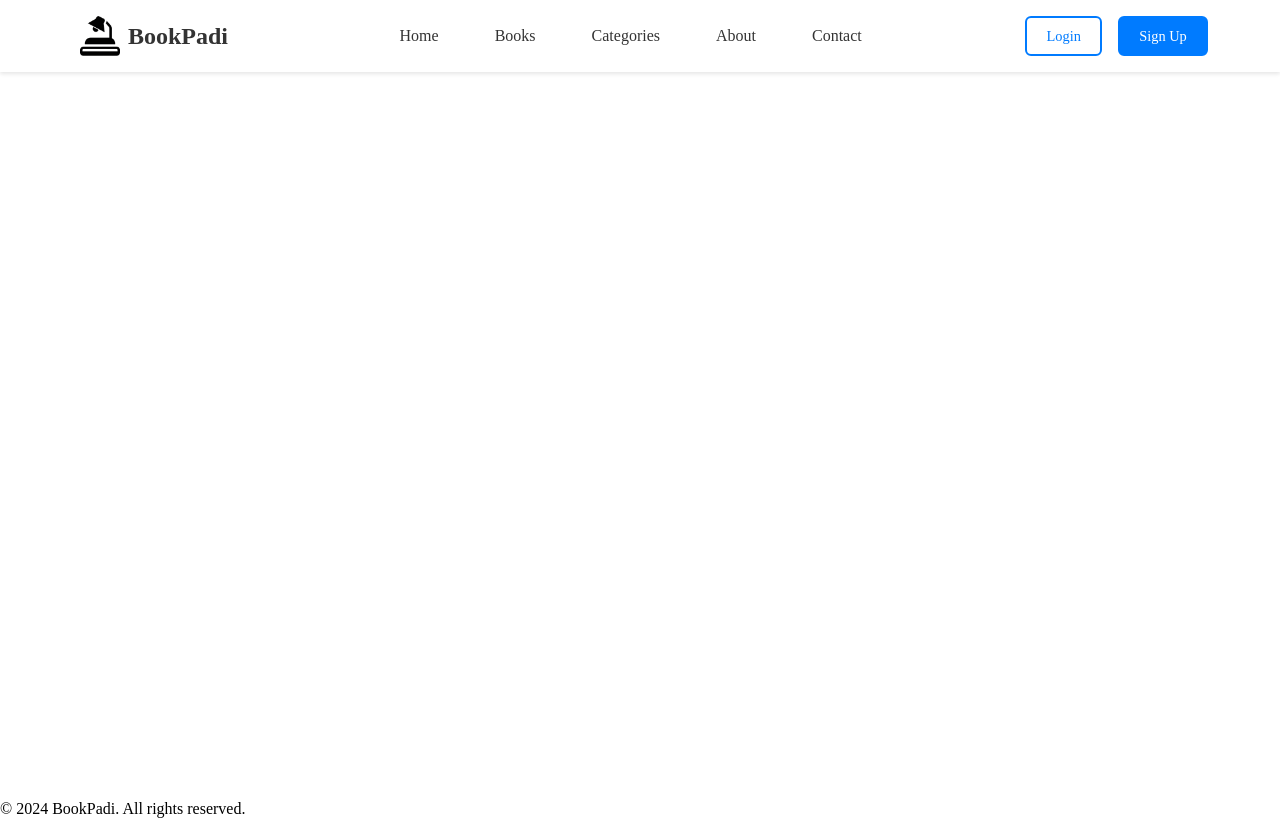
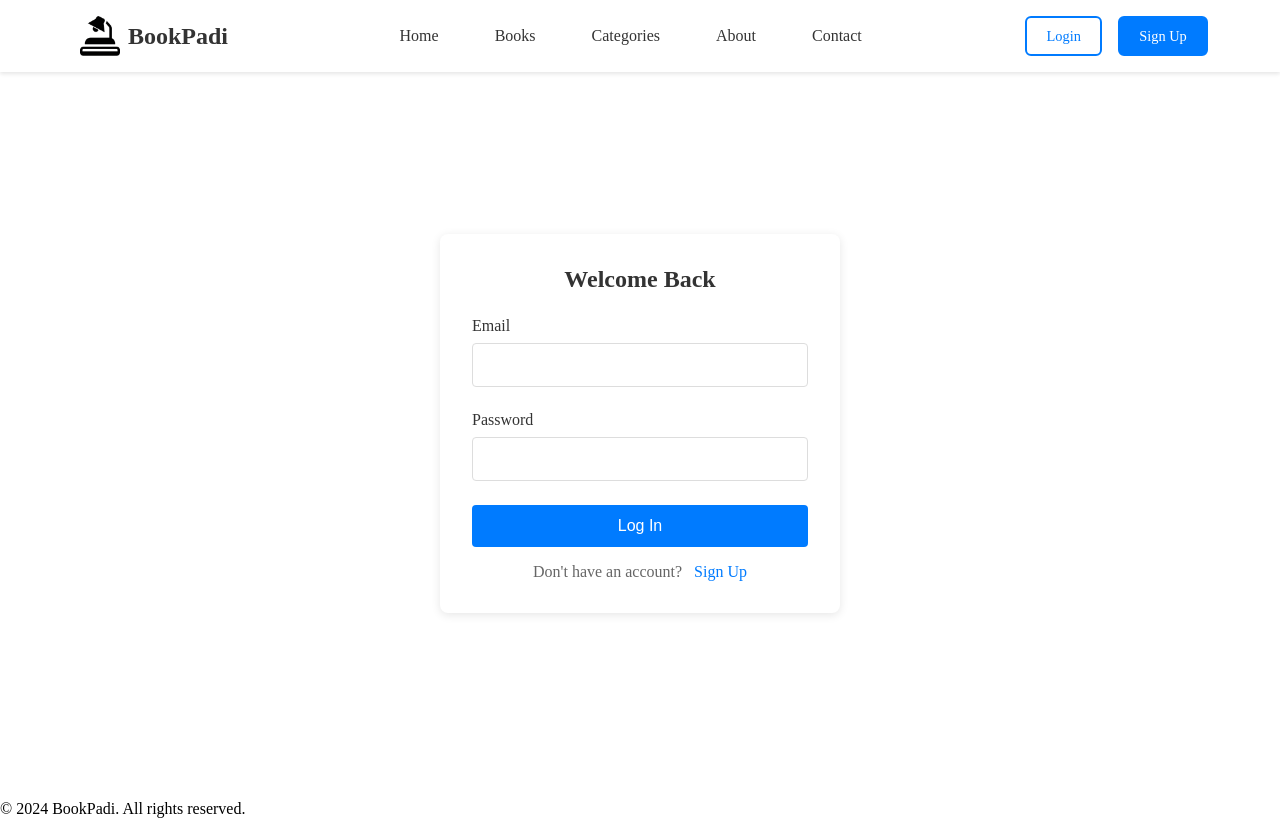
Before and after one commit to daveades/BookPadi, a React (Create React App) app in the folder frontend/: page /login in a window 1280 px wide. Built offline with nearby package versions, Linux system fonts and the light colour scheme.

Commit message:
Add Login page with form handling and styles; integrate routing in App component

```diff
--- a/frontend/src/App.tsx
+++ b/frontend/src/App.tsx
@@ -2,6 +2,8 @@ import React from 'react';
 import { BrowserRouter as Router, Routes, Route } from 'react-router-dom';
 import { Header, Footer } from './components';
 import SignupPage from './pages/Signup';
+import LoginPage from './pages/Login';
+import './assets/styles/pages/login.css';
 import './assets/styles/pages/signup.css';
 
 const App: React.FC = () => {
@@ -13,7 +15,8 @@ const App: React.FC = () => {
           <Routes>
             <Route path="/" element={<div>Home Page</div>} />
             <Route path="/signup" element={<SignupPage />} />
-            {/* Add more routes here */}
+            <Route path="/login" element={<LoginPage />} />
+            {}
           </Routes>
         </main>
         <Footer />
--- a/frontend/src/assets/styles/pages/login.css
+++ b/frontend/src/assets/styles/pages/login.css
@@ -0,0 +1,96 @@
+.login-container {
+    display: flex;
+    justify-content: center;
+    align-items: center;
+    min-height: calc(100vh - 150px);
+    padding: 20px;
+    margin-top: 60px;
+}
+
+.login-form {
+    background: white;
+    padding: 2rem;
+    border-radius: 8px;
+    box-shadow: 0 2px 10px rgba(0, 0, 0, 0.1);
+    width: 100%;
+    max-width: 400px;
+}
+
+.login-form h2 {
+    text-align: center;
+    color: #333;
+    margin-bottom: 1.5rem;
+}
+
+.form-group {
+    margin-bottom: 1.5rem;
+}
+
+.form-group label {
+    display: block;
+    margin-bottom: 0.5rem;
+    color: #333;
+    font-weight: 500;
+}
+
+.form-group input {
+    width: 100%;
+    padding: 0.75rem;
+    border: 1px solid #ddd;
+    border-radius: 4px;
+    font-size: 1rem;
+}
+
+.form-group input:focus {
+    border-color: #007bff;
+    outline: none;
+    box-shadow: 0 0 0 2px rgba(0, 123, 255, 0.25);
+}
+
+.login-submit-btn {
+    width: 100%;
+    padding: 0.75rem;
+    background-color: #007bff;
+    color: white;
+    border: none;
+    border-radius: 4px;
+    font-size: 1rem;
+    font-weight: 500;
+    cursor: pointer;
+    transition: background-color 0.3s ease;
+}
+
+.login-submit-btn:hover {
+    background-color: #0056b3;
+}
+
+.error-message {
+    background-color: #fff3f3;
+    color: #dc3545;
+    padding: 0.75rem;
+    border-radius: 4px;
+    margin-bottom: 1rem;
+    text-align: center;
+}
+
+.signup-link {
+    text-align: center;
+    margin-top: 1rem;
+    color: #666;
+}
+
+.signup-link a {
+    color: #007bff;
+    text-decoration: none;
+    margin-left: 0.5rem;
+}
+
+.signup-link a:hover {
+    text-decoration: underline;
+}
+
+@media (max-width: 480px) {
+    .login-form {
+        padding: 1.5rem;
+    }
+}
--- /dev/null
+++ b/frontend/src/pages/Login.tsx
@@ -0,0 +1,69 @@
+import React, { useState } from 'react';
+import { useNavigate, Link } from 'react-router-dom';
+import axios from 'axios';
+
+const LoginPage: React.FC = () => {
+    const [email, setEmail] = useState('');
+    const [password, setPassword] = useState('');
+    const [error, setError] = useState('');
+    const navigate = useNavigate();
+
+    const handleSubmit = async (e: React.FormEvent) => {
+        e.preventDefault();
+        try {
+            const response = await axios.post('https://fluffy-doodle-7xjxggv9p772p7jr-5000.app.github.dev/api/login', {
+                email,
+                password
+            });
+
+            if (response.status === 200) {
+                // Store the token in localStorage
+                localStorage.setItem('token', response.data.token);
+                navigate('/');
+            }
+        } catch (err: any) {
+            setError(err.response?.data?.error || 'Invalid credentials');
+        }
+    };
+
+    return (
+        <div className="login-container">
+            <form onSubmit={handleSubmit} className="login-form">
+                <h2>Welcome Back</h2>
+                {error && <div className="error-message">{error}</div>}
+
+                <div className="form-group">
+                    <label htmlFor="email">Email</label>
+                    <input
+                        type="email"
+                        id="email"
+                        value={email}
+                        onChange={(e) => setEmail(e.target.value)}
+                        required
+                    />
+                </div>
+
+                <div className="form-group">
+                    <label htmlFor="password">Password</label>
+                    <input
+                        type="password"
+                        id="password"
+                        value={password}
+                        onChange={(e) => setPassword(e.target.value)}
+                        required
+                    />
+                </div>
+
+                <button type="submit" className="login-submit-btn">
+                    Log In
+                </button>
+
+                <div className="signup-link">
+                    Don't have an account? <Link to="/signup">Sign Up</Link>
+                </div>
+            </form>
+        </div>
+    );
+};
+
+export default LoginPage;
```
